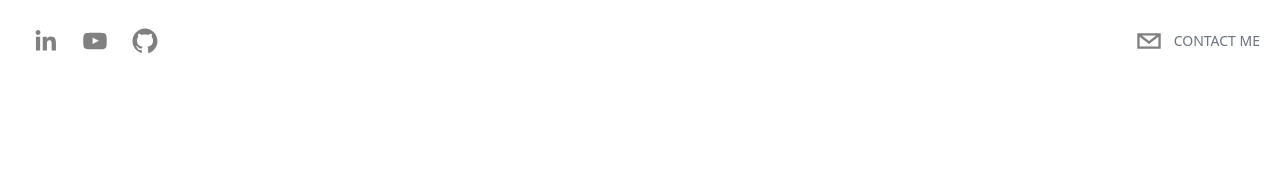
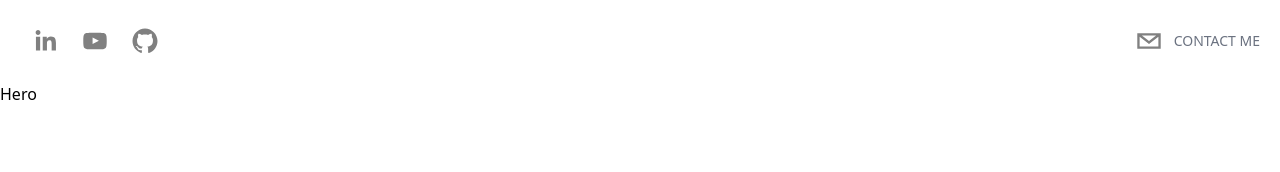
Before and after one commit to docekaja/docekaja.github.io, a Next.js app: page / in a window 1280 px wide. Shown: the top 172 px of the page. Built offline with nearby package versions, Linux system fonts and the light colour scheme.

Commit message:
Changer Favicon

```diff
--- /dev/null
+++ b/components/Hero.tsx
@@ -0,0 +1,5 @@
+type Props = {};
+
+export default function Hero({}: Props) {
+  return <div>Hero</div>;
+}
--- a/pages/index.tsx
+++ b/pages/index.tsx
@@ -1,15 +1,19 @@
 import Header from '@/components/Header';
+import Hero from '@/components/Hero';
 import Head from 'next/head';
 
 export default function Home() {
   return (
     <div>
       <Head>
-        <title>Personal portfolio - Jan Dočekal</title>
+        <title>Jan Dočekal - personal portfolio</title>
       </Head>
       <Header />
 
       {/* {HERO} */}
+      <section id="hero">
+        <Hero />
+      </section>
 
       {/* {ABOUT} */}
 
```
Also changed, not shown: 1 other file (tests, documents, lock files or other folders).
